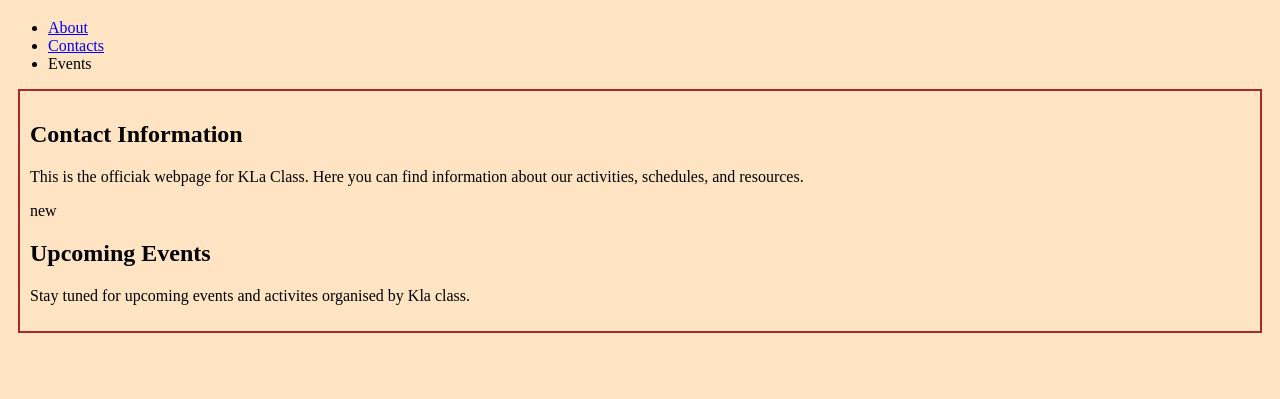
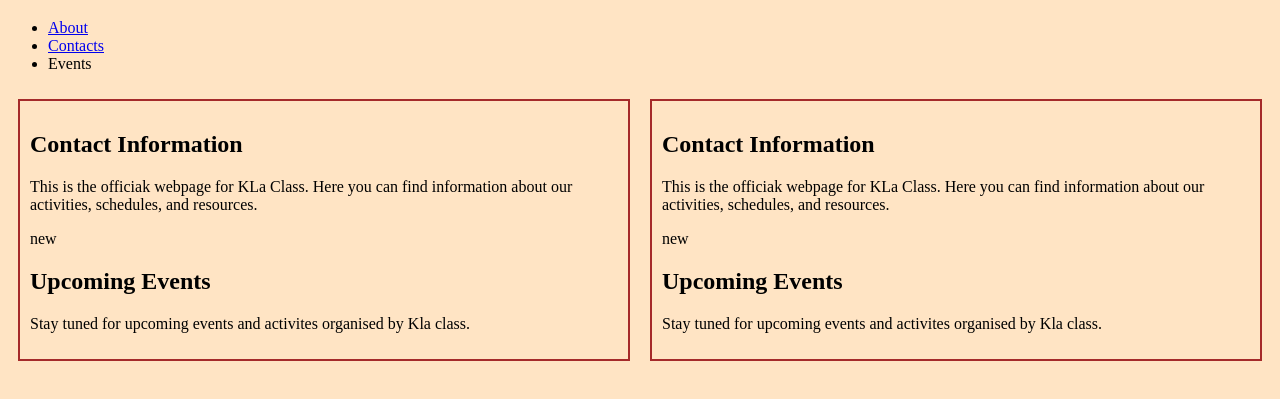
Before and after one commit to solomonnyanzi63/kla-campus-webclass, a plain HTML site: page index.html in a window 1280 px wide. Shown: the part 61-460 px from the top of the page. Drawn offline with Linux system fonts and the light colour scheme.

Commit message:
Update index.html

```diff
--- a/index.html
+++ b/index.html
@@ -20,9 +20,26 @@
 
         </ul>
     </nav>
-    <main>
+        <main class="main-content">
         <!--Section one has three articles-->
-        <section>
+        <section class="section one">
+            <article class="about">
+                <h2>Contact Information</h2>
+                <p>This is the officiak webpage for KLa Class.
+                    Here you can find information about our
+                    activities, schedules, and resources.
+                </p>
+                <p>new</p>
+            </article>
+            <article class="events">
+                <h2>Upcoming Events</h2>
+                <p>Stay tuned for upcoming events
+                    and activites organised by Kla class.
+                </p>
+            </article>
+
+        </section>
+        <section class="section one">
             <article class="about">
                 <h2>Contact Information</h2>
                 <p>This is the officiak webpage for KLa Class.
```
